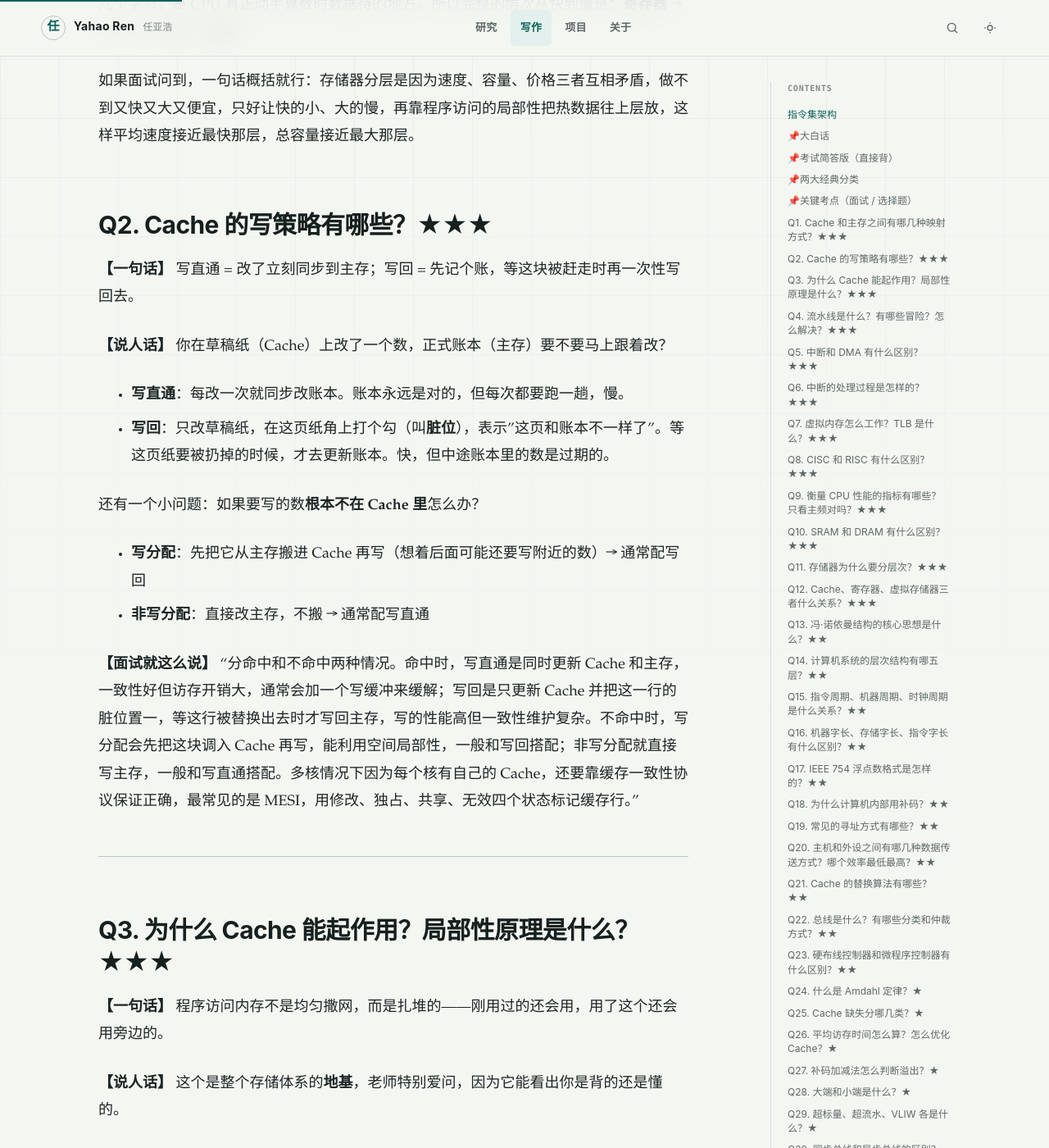
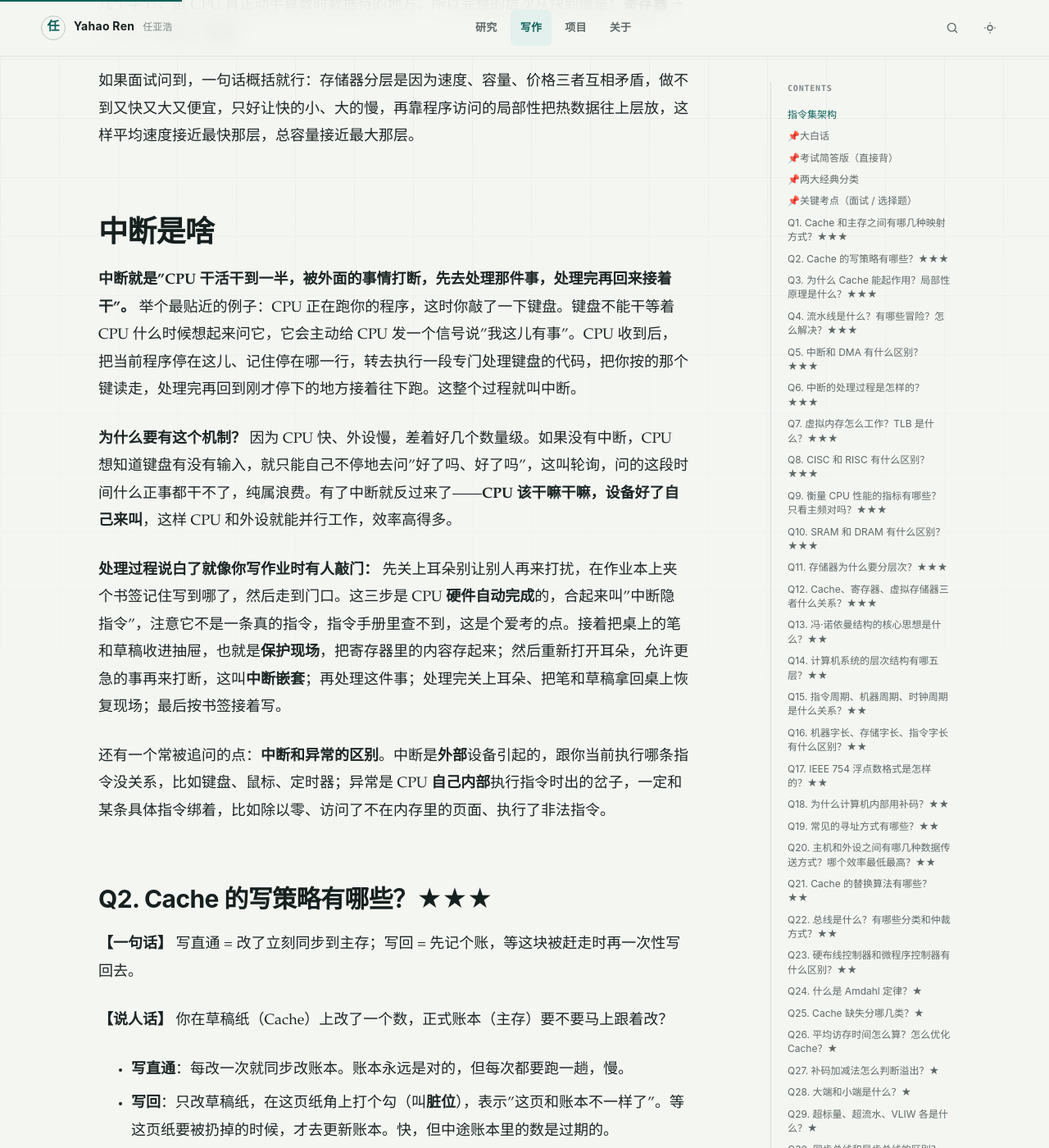
Before and after one commit to YahaoRen/yahaoren.github.io, a Jekyll site: the page built from _notes/计算机组成原理 · 复试口试问答手册.md, in a window 1280 px wide and 1400 px high, scrolled down 5703 px. Shown: the whole window at 82% size. Built offline with Jekyll 4.4.1, drawn with Linux system fonts in a browser that asks for light colours.

Commit message:
vault backup: 2026-08-31 15:13:51

```diff
--- a/_notes/计算机组成原理 · 复试口试问答手册.md
+++ b/_notes/计算机组成原理 · 复试口试问答手册.md
@@ -109,6 +109,14 @@ published: true
 
 如果面试问到，一句话概括就行：存储器分层是因为速度、容量、价格三者互相矛盾，做不到又快又大又便宜，只好让快的小、大的慢，再靠程序访问的局部性把热数据往上层放，这样平均速度接近最快那层，总容量接近最大那层。
 
+# 中断是啥
+**中断就是"CPU 干活干到一半，被外面的事情打断，先去处理那件事，处理完再回来接着干"。** 举个最贴近的例子：CPU 正在跑你的程序，这时你敲了一下键盘。键盘不能干等着 CPU 什么时候想起来问它，它会主动给 CPU 发一个信号说"我这儿有事"。CPU 收到后，把当前程序停在这儿、记住停在哪一行，转去执行一段专门处理键盘的代码，把你按的那个键读走，处理完再回到刚才停下的地方接着往下跑。这整个过程就叫中断。
+
+**为什么要有这个机制？** 因为 CPU 快、外设慢，差着好几个数量级。如果没有中断，CPU 想知道键盘有没有输入，就只能自己不停地去问"好了吗、好了吗"，这叫轮询，问的这段时间什么正事都干不了，纯属浪费。有了中断就反过来了——**CPU 该干嘛干嘛，设备好了自己来叫**，这样 CPU 和外设就能并行工作，效率高得多。
+
+**处理过程说白了就像你写作业时有人敲门：** 先关上耳朵别让别人再来打扰，在作业本上夹个书签记住写到哪了，然后走到门口。这三步是 CPU **硬件自动完成**的，合起来叫"中断隐指令"，注意它不是一条真的指令，指令手册里查不到，这是个爱考的点。接着把桌上的笔和草稿收进抽屉，也就是**保护现场**，把寄存器里的内容存起来；然后重新打开耳朵，允许更急的事再来打断，这叫**中断嵌套**；再处理这件事；处理完关上耳朵、把笔和草稿拿回桌上恢复现场；最后按书签接着写。
+
+还有一个常被追问的点：**中断和异常的区别**。中断是**外部**设备引起的，跟你当前执行哪条指令没关系，比如键盘、鼠标、定时器；异常是 CPU **自己内部**执行指令时出的岔子，一定和某条具体指令绑着，比如除以零、访问了不在内存里的页面、执行了非法指令。
 
 ## Q2. Cache 的写策略有哪些？★★★
 
```
